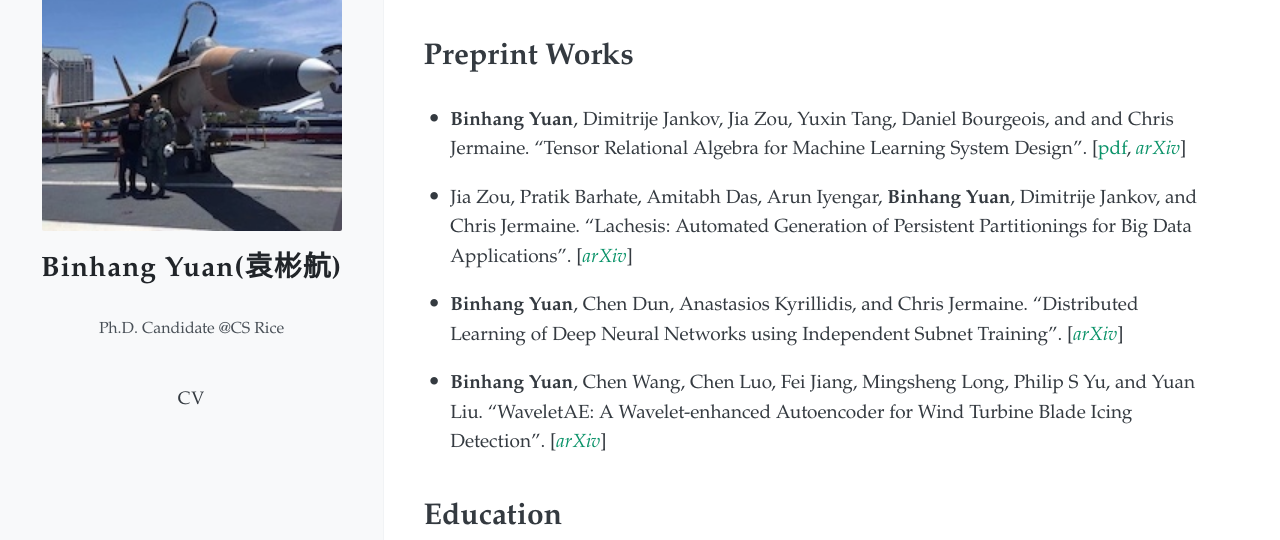
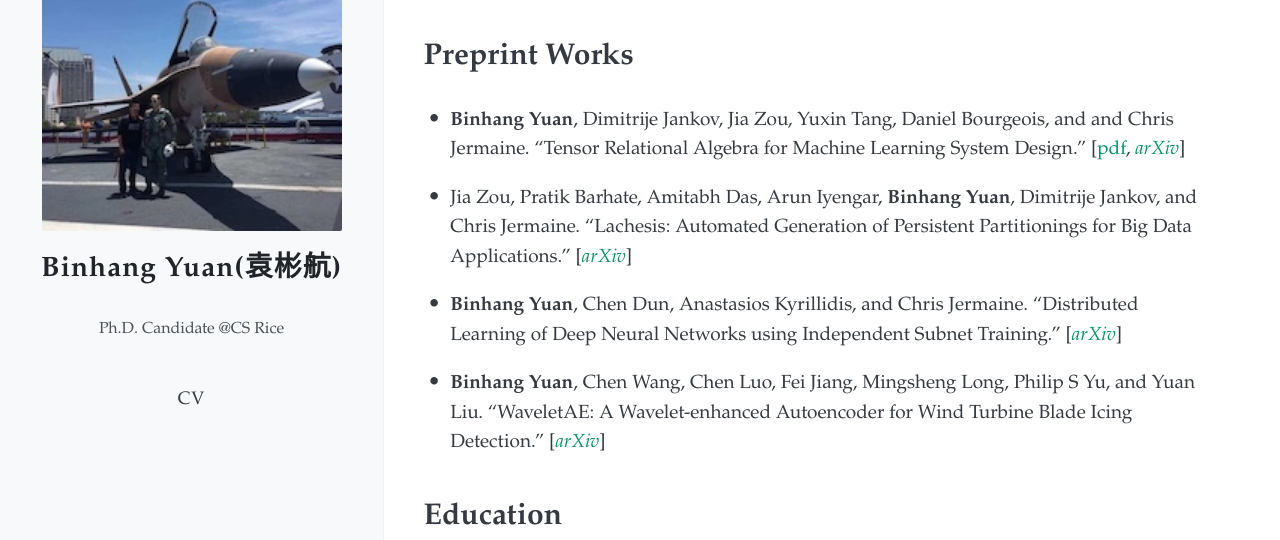
Before and after one commit to BinhangYuan/site, a Jekyll site: the page built from index.md, in a window 1280 px wide and 900 px high, scrolled down 1862 px. Shown: the part 149-689 px from the top of the window. Built offline with Jekyll 4.4.1, drawn with Linux system fonts in a browser that asks for light colours; nearby versions of some CDN libraries.

```diff
--- a/index.md
+++ b/index.md
@@ -45,13 +45,13 @@ On the other hand, I am also interested in building data mining/machine learning
 
 # Preprint Works
 
-- **Binhang Yuan**, Dimitrije Jankov, Jia Zou, Yuxin Tang, Daniel Bourgeois, and and Chris Jermaine. "Tensor Relational Algebra for Machine Learning System Design". \[[pdf](publications/2020_Preprint_Tenser_draft.pdf), *[arXiv](https://arxiv.org/abs/2009.00524)*\]
+- **Binhang Yuan**, Dimitrije Jankov, Jia Zou, Yuxin Tang, Daniel Bourgeois, and and Chris Jermaine. "Tensor Relational Algebra for Machine Learning System Design." \[[pdf](publications/2020_Preprint_Tenser_draft.pdf), *[arXiv](https://arxiv.org/abs/2009.00524)*\]
 
-- Jia Zou, Pratik Barhate, Amitabh Das, Arun Iyengar, **Binhang Yuan**, Dimitrije Jankov, and Chris Jermaine. "Lachesis: Automated Generation of Persistent Partitionings for Big Data Applications". \[*[arXiv](https://arxiv.org/abs/2006.16529)*\]
+- Jia Zou, Pratik Barhate, Amitabh Das, Arun Iyengar, **Binhang Yuan**, Dimitrije Jankov, and Chris Jermaine. "Lachesis: Automated Generation of Persistent Partitionings for Big Data Applications." \[*[arXiv](https://arxiv.org/abs/2006.16529)*\]
 
-- **Binhang Yuan**, Chen Dun, Anastasios Kyrillidis, and Chris Jermaine. "Distributed Learning of Deep Neural Networks using Independent Subnet Training". \[*[arXiv](https://arxiv.org/abs/1910.02120)*\]
+- **Binhang Yuan**, Chen Dun, Anastasios Kyrillidis, and Chris Jermaine. "Distributed Learning of Deep Neural Networks using Independent Subnet Training." \[*[arXiv](https://arxiv.org/abs/1910.02120)*\]
 
-- **Binhang Yuan**, Chen Wang, Chen Luo, Fei Jiang, Mingsheng Long, Philip S Yu, and Yuan Liu. "WaveletAE: A Wavelet-enhanced Autoencoder for Wind Turbine Blade Icing Detection". \[*[arXiv](https://arxiv.org/abs/1902.05625)*\]
+- **Binhang Yuan**, Chen Wang, Chen Luo, Fei Jiang, Mingsheng Long, Philip S Yu, and Yuan Liu. "WaveletAE: A Wavelet-enhanced Autoencoder for Wind Turbine Blade Icing Detection." \[*[arXiv](https://arxiv.org/abs/1902.05625)*\]
 
 
 # Education
```
